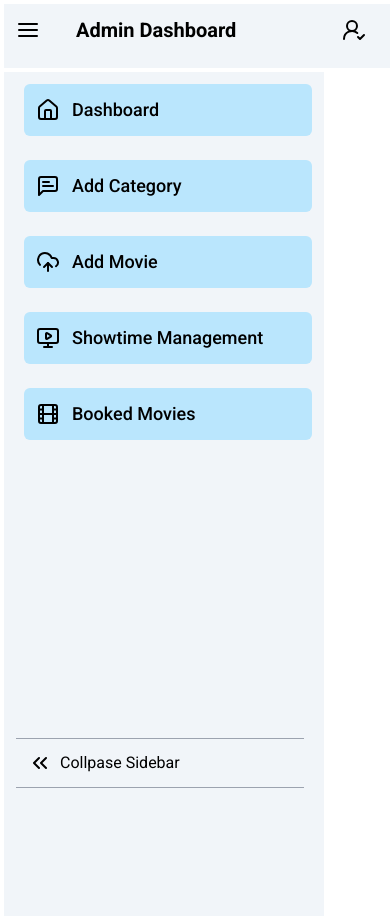
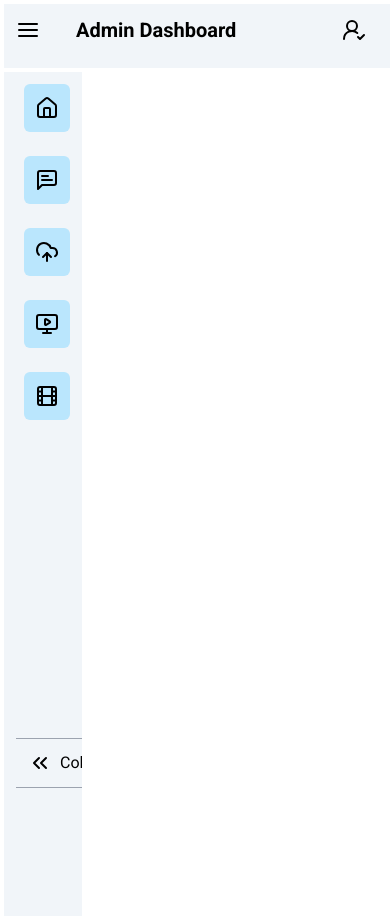
Before and after one commit to dasushan/movie-booking-react-app, a React (Vite) app: page /admin in a window 390 px wide. Built offline with nearby package versions, Linux system fonts and the light colour scheme.

Commit message:
making sidebar responsive

```diff
--- a/src/Admin/Sidebar.jsx
+++ b/src/Admin/Sidebar.jsx
@@ -1,39 +1,83 @@
-import { Menu, ChevronsLeft, ChevronsRight, House, MessageSquareText, CloudUpload, MonitorPlay, Film } from 'lucide-react';
+import {
+  Menu,
+  ChevronsLeft,
+  ChevronsRight,
+  House,
+  MessageSquareText,
+  CloudUpload,
+  MonitorPlay,
+  Film,
+} from 'lucide-react';
 import { useState } from 'react';
+import { useNavigate } from 'react-router-dom';
 const Sidebar = () => {
   const [isCollapsed, setIsCollapsed] = useState();
+  const navigate = useNavigate();
+  return (
+    <div className="flex flex-col pl-2 bg-slate-100 w-[20%] h-[100vh] ml-1 relative overflow-y-scroll">
+      <div className="p-3 m-3 bg-sky-200 rounded-md hover:rounded-l-full hover:bg-blue-200 hover:scale-105 transition-all ease-in-out hover:cursor-pointer">
+        <div
+          className="flex gap-3 items-center justify-center "
+          onClick={() => {
+            navigate('/admin');
+          }}
+        >
+          <div>
+            <House />
+          </div>
 
-  return (
-    <div className="flex flex-col pl-2 bg-slate-100 w-[20rem] h-[100vh] ml-1 relative overflow-y-scroll">
-
-        <div className='p-3 m-3 bg-sky-200 rounded-md hover:rounded-l-full hover:bg-blue-200 hover:scale-105 transition-all ease-in-out'>
-            <div className='flex gap-3 items-center '>
-                <House />
-                <div className='text-lg font-medium'>Dashboard</div>
+          <div className="text-lg font-medium hidden md:block  overflow-hidden truncate">Dashboard</div>
         </div>
       </div>
-        <div className='p-3 m-3 bg-sky-200 rounded-md hover:rounded-l-full hover:bg-blue-200 hover:scale-105 transition-all ease-in-out'>
-            <div className='flex gap-3 items-center '>
+      <div className="p-3 m-3 bg-sky-200 rounded-md hover:rounded-l-full hover:bg-blue-200 hover:scale-105 transition-all ease-in-out hover:cursor-pointer">
+        <div
+          className="flex gap-3 items-center justify-center"
+          onClick={() => {
+            navigate('');
+          }}
+        >
+          <div>
             <MessageSquareText />
-                <div className='text-lg font-medium'>Add Category</div>
+          </div>
+
+          <div className="text-lg font-medium hidden md:block overflow-hidden truncate">
+            Add Category
           </div>
         </div>
-        <div className='p-3 m-3 bg-sky-200 rounded-md hover:rounded-l-full hover:bg-blue-200 hover:scale-105 transition-all ease-in-out'>
-            <div className='flex gap-3 items-center '>
+      </div>
+      <div className="p-3 m-3 bg-sky-200 rounded-md hover:rounded-l-full hover:bg-blue-200 hover:scale-105 transition-all ease-in-out hover:cursor-pointer">
+        <div
+          className="flex gap-3 items-center justify-center"
+          onClick={() => {
+            navigate('/admin/newmovie');
+          }}
+        >
+          <div>
             <CloudUpload />
-                <div className='text-lg font-medium'>Add Movie</div>
+          </div>
+
+          <div className="text-lg font-medium hidden md:block overflow-hidden truncate">Add Movie</div>
         </div>
       </div>
-        <div className='p-3 m-3 bg-sky-200 rounded-md hover:rounded-l-full hover:bg-blue-200 hover:scale-105 transition-all ease-in-out'>
-            <div className='flex gap-3 items-center '>
+      <div className="p-3 m-3 bg-sky-200 rounded-md hover:rounded-l-full hover:bg-blue-200 hover:scale-105 transition-all ease-in-out hover:cursor-pointer">
+        <div className="flex gap-3 items-center justify-center">
+          <div>
             <MonitorPlay />
-                <div className='text-lg font-medium'>Showtime Management</div>
+          </div>
+          <div className="text-lg font-medium hidden md:block overflow-hidden truncate">
+            Showtime Management
           </div>
         </div>
-        <div className='p-3 m-3 bg-sky-200 rounded-md hover:rounded-l-full hover:bg-blue-200 hover:scale-105 transition-all ease-in-out'>
-            <div className='flex gap-3 items-center '>
+      </div>
+      <div className="p-3 m-3 bg-sky-200 rounded-md hover:rounded-l-full hover:bg-blue-200 hover:scale-105 transition-all ease-in-out hover:cursor-pointer">
+        <div className="flex gap-3 items-center justify-center">
+          <div>
             <Film />
-                <div className='text-lg font-medium'>Booked Movies</div>
+          </div>
+
+          <div className="text-lg font-medium hidden md:block overflow-hidden truncate">
+            Booked Movies
+          </div>
         </div>
       </div>
       <div className="absolute bottom-[8rem] flex left-3 gap-2 w-[18rem] p-3 border-b border-b-gray-400 border-t border-t-gray-400">
```
Lines whose indentation alone changed are shown as unchanged.
